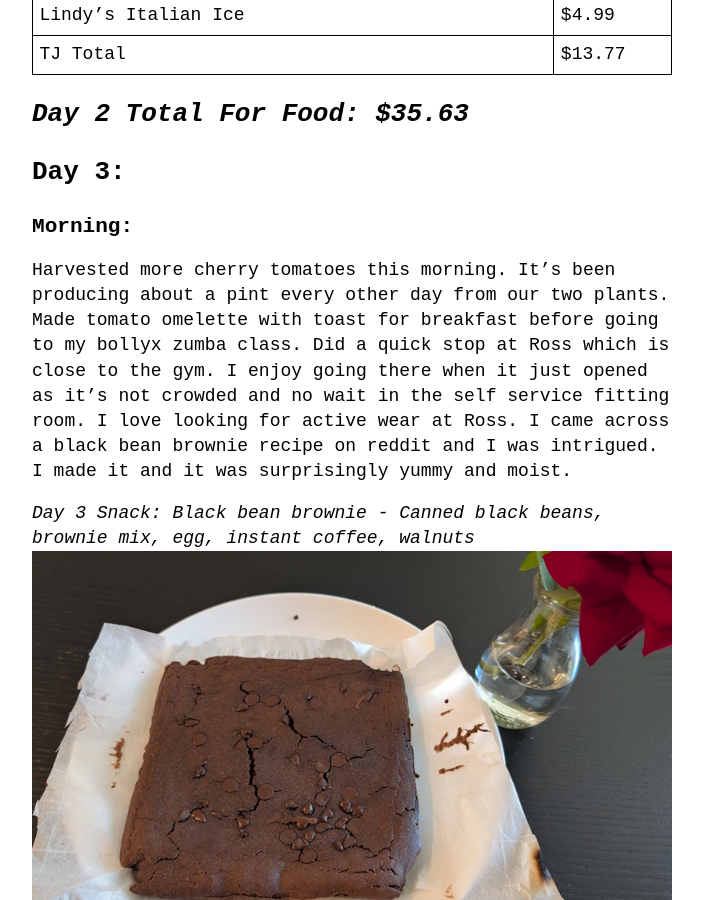
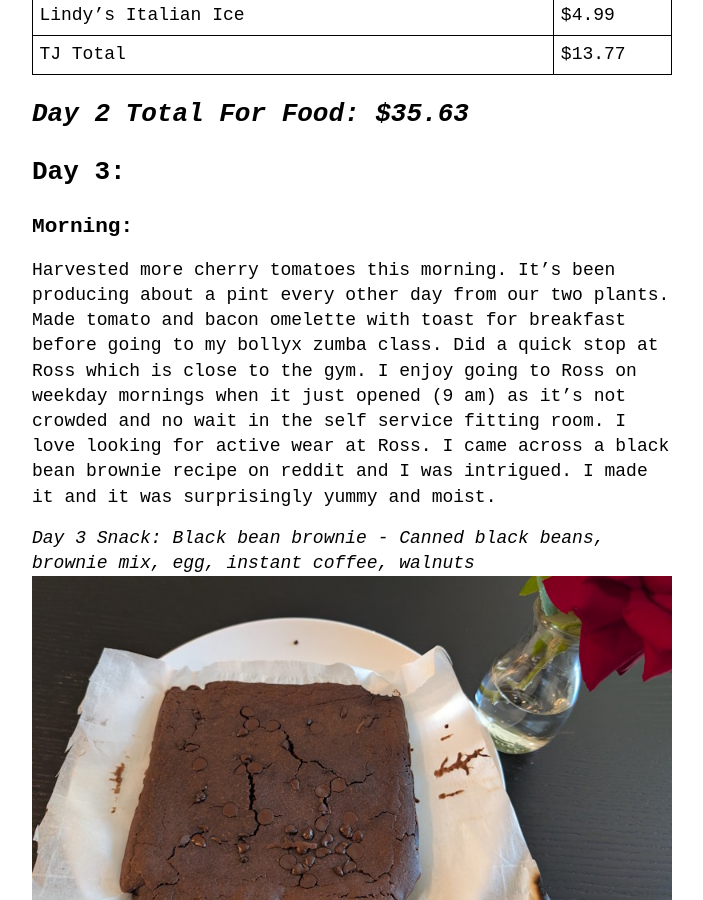
Before and after one commit to groceryshoppingisfun/weeklyfoodjournal, a Jekyll site: the page built from _posts/2025-06-16-Thai-Inspired-Cooking-Week.md, in a window 1280 px wide and 900 px high, scrolled down 5389 px. Shown: the whole window, without its empty margins (288-991 px from the left). Built offline with Jekyll 4.4.1, drawn with Linux system fonts in a browser that asks for light colours.

Commit message:
Update 2025-06-16-Thai-Inspired-Cooking-Week.md

```diff
--- a/_posts/2025-06-16-Thai-Inspired-Cooking-Week.md
+++ b/_posts/2025-06-16-Thai-Inspired-Cooking-Week.md
@@ -61,7 +61,7 @@ Another pit stop at Safeway to pick up some sorbet as he was craving something c
 
 # Day 3:
 ### Morning:
-Harvested more cherry tomatoes this morning. It's been producing about a pint every other day from our two plants. Made tomato omelette with toast for breakfast before going to my bollyx zumba class. Did a quick stop at Ross which is close to the gym. I enjoy going there when it just opened as it's not crowded and no wait in the self service fitting room. I love looking for active wear at Ross.  I came across a black bean brownie recipe on reddit and I was intrigued. I made it and it was surprisingly yummy and moist.
+Harvested more cherry tomatoes this morning. It's been producing about a pint every other day from our two plants. Made tomato and bacon omelette with toast for breakfast before going to my bollyx zumba class. Did a quick stop at Ross which is close to the gym. I enjoy going to Ross on weekday mornings when it just opened (9 am) as it's not crowded and no wait in the self service fitting room. I love looking for active wear at Ross.  I came across a black bean brownie recipe on reddit and I was intrigued. I made it and it was surprisingly yummy and moist.
 
 *Day 3 Snack: Black bean brownie - Canned black beans, brownie mix, egg, instant coffee, walnuts*
 ![black bean brownie](assets/images/black-bean-brownie.jpg)
```
